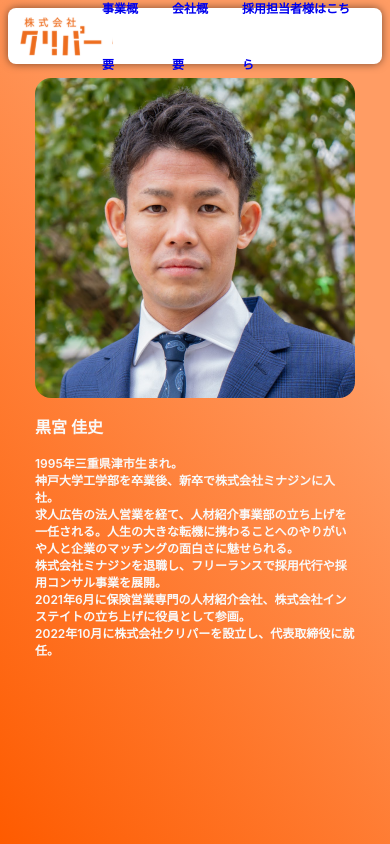
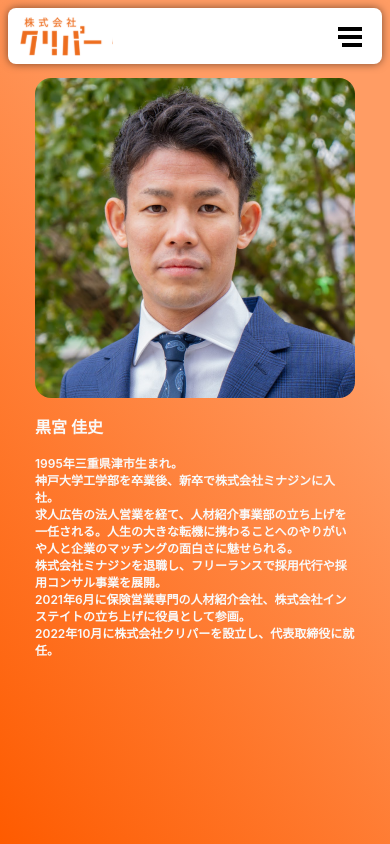
Before and after one commit to takumi-mor/corpsite-of-krpa, a React (Create React App) app: page /Abouts in a window 390 px wide. Shown: the top 844 px of the page. Built offline with nearby package versions, Linux system fonts and the light colour scheme.

Commit message:
ヘッダーのレスポンシブ対応と会社概要の内容変更

```diff
--- a/src/components/About.jsx
+++ b/src/components/About.jsx
@@ -32,7 +32,7 @@ const About = () => {
             </ul>
             <ul>
               <li className={classes.heading}>設立</li>
-              <li className={classes.content}>2022年10月8日</li>
+              <li className={classes.content}>2022年10月</li>
             </ul>
             <ul>
               <li className={classes.heading}>代表者</li>
@@ -44,12 +44,12 @@ const About = () => {
             </ul>
             <ul>
               <li className={classes.heading}>事業内容</li>
-              <li className={classes.content}>製造業特化型 有料職業紹介業</li>
+              <li className={classes.content}>人材紹介事業</li>
             </ul>
             <ul>
               <li className={classes.heading}>許可番号</li>
               <li className={classes.content}>
-                厚生労働大臣許可 優良職業紹介免許：27-ユ-303895
+                厚生労働大臣許可 有料職業紹介免許：27-ユ-303895
               </li>
             </ul>
             <ul>
--- a/src/components/Header.jsx
+++ b/src/components/Header.jsx
@@ -1,7 +1,10 @@
 import { Link } from "react-router-dom";
+
 import classes from "./Header.module.css";
+import React, { useState } from "react";
 
-const header = () => {
+const Header = () => {
+  const [menuOpen, setMenuOpen] = useState(false);
   return (
     <>
       <div className={classes.bg}>
@@ -11,7 +14,7 @@ const header = () => {
           </Link>
         </div>
         <div className={classes.right}>
-          <ul className={classes.contents}>
+          <ul className={`${classes.contents} ${menuOpen ? classes.open : ""}`}>
             <li className={classes.content}>
               <Link to={"/"}>事業概要</Link>
             </li>
@@ -22,10 +25,18 @@ const header = () => {
               <Link to={"/for-company"}>採用担当者様はこちら</Link>
             </li>
           </ul>
+          <button
+            className={classes.hunberger}
+            onClick={() => setMenuOpen(!menuOpen)}
+          >
+            <div className={classes.line1}></div>
+            <div className={classes.line1}></div>
+            <div className={classes.line2}></div>
+          </button>
         </div>
       </div>
     </>
   );
 };
 
-export default header;
+export default Header;
--- a/src/components/Header.module.css
+++ b/src/components/Header.module.css
@@ -99,19 +99,43 @@
     justify-content: right;
     align-items: center;
   }
-
+  .open {
+    display: flex !important;
+    flex-direction: column;
+    position: absolute;
+    top: 50px;
+    right: 0;
+    background-color: #fff;
+    width: 200px;
+    padding: 15px;
+    box-shadow: 2px 2px 10px rgba(0, 0, 0, 0.3);
+  }
   .contents {
-    display: flex;
-    justify-content: center;
-    align-items: center;
+    display: none;
   }
   .content {
-    display: inline;
-    line-height: 56px;
-    padding-right: 24px;
+    text-align: center;
+  }
+  .hunberger {
+    cursor: pointer;
+    width: 40px;
+    height: 40px;
 
-    color: #000;
-    font-weight: 600;
-    font-size: 12px;
+    margin-right: 4%;
+  }
+  .line1 {
+    width: 24px;
+    height: 4px;
+
+    background: #000;
+    margin: 0 auto;
+    margin-bottom: 4px;
+  }
+  .line2 {
+    width: 20px;
+    height: 4px;
+
+    background: #000;
+    margin-left: 12px;
   }
 }
--- a/src/components/Service.module.css
+++ b/src/components/Service.module.css
@@ -89,7 +89,7 @@
   .manuWorker {
     display: inline-block;
     width: 96%;
-    height: 360px;
+    height: 260px;
     background: #f9f9f9;
     background-image: url(../images/manufacturing-worker.png);
     background-position: center;
@@ -114,7 +114,7 @@
   .manuEngineer {
     display: inline-block;
     width: 96%;
-    height: 360px;
+    height: 260px;
     background: #f9f9f9;
     background-image: url(../images/engineer.png);
     background-position: center;
--- a/src/index.css
+++ b/src/index.css
@@ -6,6 +6,14 @@ a,
 h1 {
   text-decoration: none;
   margin: 0;
+}
+button {
+  background-color: transparent;
+  border: none;
+  cursor: pointer;
+  outline: none;
+  padding: 0;
+  appearance: none;
 }
 body,
 ul,
```
Also changed, not shown: src/components/HunbergerMenu.jsx (added, +31 -0 lines), src/components/HunbergerMenu.module.css (added, +26 -0 lines).
